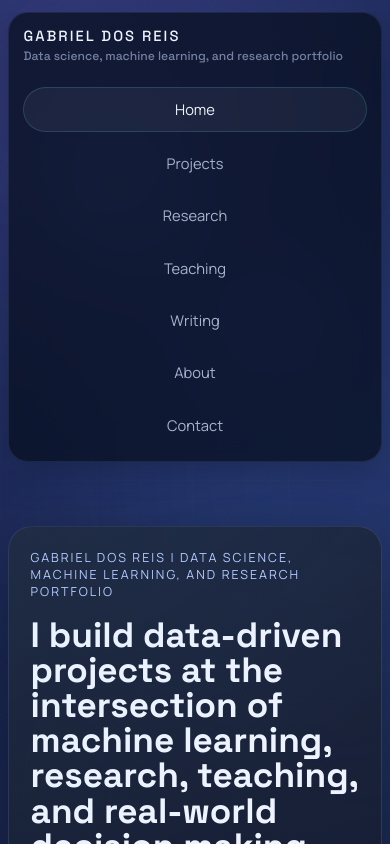
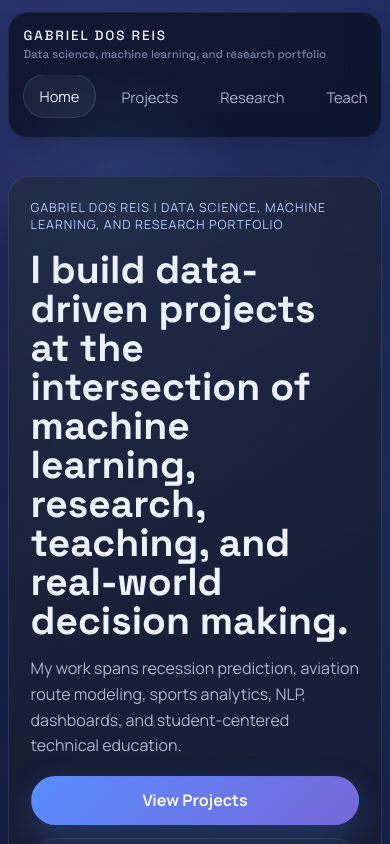
Before and after one commit to Barderus/portfolio-website, a React (Vite) app: page /#/ in a window 390 px wide. Shown: the top 844 px of the page. Built offline with nearby package versions, Linux system fonts and the light colour scheme.

Commit message:
Improve mobile navigation layout

```diff
--- a/src/styles.css
+++ b/src/styles.css
@@ -37,6 +37,10 @@ body {
   min-width: 320px;
   min-height: 100vh;
   background-attachment: fixed;
+}
+
+img {
+  max-width: 100%;
 }
 
 a {
@@ -166,11 +170,15 @@ a {
 }
 
 .nav-link {
+  display: inline-flex;
+  align-items: center;
+  justify-content: center;
   padding: 0.7rem 0.95rem;
   border: 1px solid transparent;
   border-radius: 999px;
   color: var(--text-soft);
   font-size: 0.92rem;
+  white-space: nowrap;
   transition:
     color 180ms ease,
     border-color 180ms ease,
@@ -283,6 +291,7 @@ main {
   max-width: 20ch;
   font-size: clamp(2.2rem, 4.25vw, 4.1rem);
   line-height: 1;
+  text-wrap: balance;
 }
 
 .hero-copy,
@@ -570,6 +579,7 @@ main {
   margin: 0;
   font-size: 1.36rem;
   line-height: 1.15;
+  text-wrap: balance;
 }
 
 .portfolio-card-result,
@@ -588,6 +598,7 @@ main {
 
 .portfolio-card-helper {
   color: var(--text-dim);
+  overflow-wrap: anywhere;
 }
 
 .tag-row {
@@ -1078,6 +1089,8 @@ main {
   border-radius: 999px;
   border: 1px solid transparent;
   font-weight: 700;
+  text-align: center;
+  overflow-wrap: anywhere;
   transition:
     transform 180ms ease,
     border-color 180ms ease,
@@ -1156,22 +1169,39 @@ main {
 
 @media (max-width: 900px) {
   .topbar {
+    position: static;
     align-items: flex-start;
     flex-direction: column;
+    gap: 0.85rem;
   }
 
   .topnav {
     justify-content: flex-start;
+    width: 100%;
+    flex-wrap: nowrap;
+    gap: 0.6rem;
+    overflow-x: auto;
+    padding-bottom: 0.2rem;
+    scrollbar-width: none;
+  }
+
+  .topnav::-webkit-scrollbar {
+    display: none;
+  }
+
+  .nav-link {
+    flex: 0 0 auto;
   }
 
   .hero {
-    padding-top: 4rem;
+    padding-top: 2.4rem;
   }
 }
 
 @media (max-width: 640px) {
   .topbar,
-  main {
+  main,
+  .site-footer {
     width: min(100% - 1rem, 1240px);
   }
 
@@ -1187,6 +1217,50 @@ main {
     border-radius: 1.5rem;
   }
 
+  .hero {
+    padding: 2.4rem 0 1rem;
+  }
+
+  .hero-grid,
+  .featured-grid,
+  .focus-grid,
+  .card-grid,
+  .contact-card-grid {
+    gap: 0.85rem;
+  }
+
+  .hero h1,
+  .section-heading h2,
+  .closing-panel h2 {
+    text-wrap: pretty;
+  }
+
+  .hero h1 {
+    font-size: clamp(1.95rem, 10vw, 2.7rem);
+    max-width: 100%;
+  }
+
+  .hero-copy,
+  .page-intro,
+  .hero-summary p,
+  .hero-lab-copy p,
+  .portfolio-card p,
+  .closing-panel span {
+    line-height: 1.6;
+  }
+
+  .hero-lab-panel {
+    gap: 1rem;
+  }
+
+  .hero-lab-grid {
+    grid-template-columns: repeat(2, minmax(0, 1fr));
+  }
+
+  .hero-lab-card:last-child {
+    grid-column: 1 / -1;
+  }
+
   .portfolio-card-body {
     padding: 1.05rem 1.05rem 1.2rem;
   }
@@ -1194,12 +1268,6 @@ main {
   .button,
   .hero-actions-wide .button {
     width: 100%;
-  }
-
-  .nav-link {
-    width: 100%;
-    justify-content: center;
-    text-align: center;
   }
 
   .visual-preview {
@@ -1227,4 +1295,76 @@ main {
     width: 100%;
     margin-top: 0;
   }
+
+  .site-footer {
+    padding: 0.85rem 1rem;
+  }
+
+  .site-footer span {
+    letter-spacing: 0.06em;
+  }
 }
+
+@media (max-width: 420px) {
+  body {
+    background-attachment: scroll;
+  }
+
+  .page-shell::before {
+    opacity: 0.24;
+  }
+
+  .ambient {
+    opacity: 0.22;
+  }
+
+  .brand span {
+    font-size: 0.84rem;
+  }
+
+  .brand strong {
+    font-size: 0.72rem;
+  }
+
+  .hero-primary,
+  .hero-lab-panel,
+  .closing-panel,
+  .portfolio-card {
+    border-radius: 1.3rem;
+  }
+
+  .hero-lab-grid {
+    grid-template-columns: 1fr;
+  }
+
+  .hero-lab-card:last-child {
+    grid-column: auto;
+  }
+
+  .visual-preview {
+    min-height: 10.4rem;
+  }
+
+  .visual-preview-overlay {
+    inset: auto 0.75rem 0.75rem 0.75rem;
+  }
+
+  .visual-preview-overlay span {
+    width: 100%;
+    justify-content: center;
+    text-align: center;
+    white-space: normal;
+  }
+
+  .portfolio-card h3 {
+    font-size: 1.2rem;
+  }
+
+  .tag-chip,
+  .portfolio-card-meta,
+  .hero-kicker,
+  .section-heading p,
+  .closing-panel p {
+    letter-spacing: 0.08em;
+  }
+}
```
